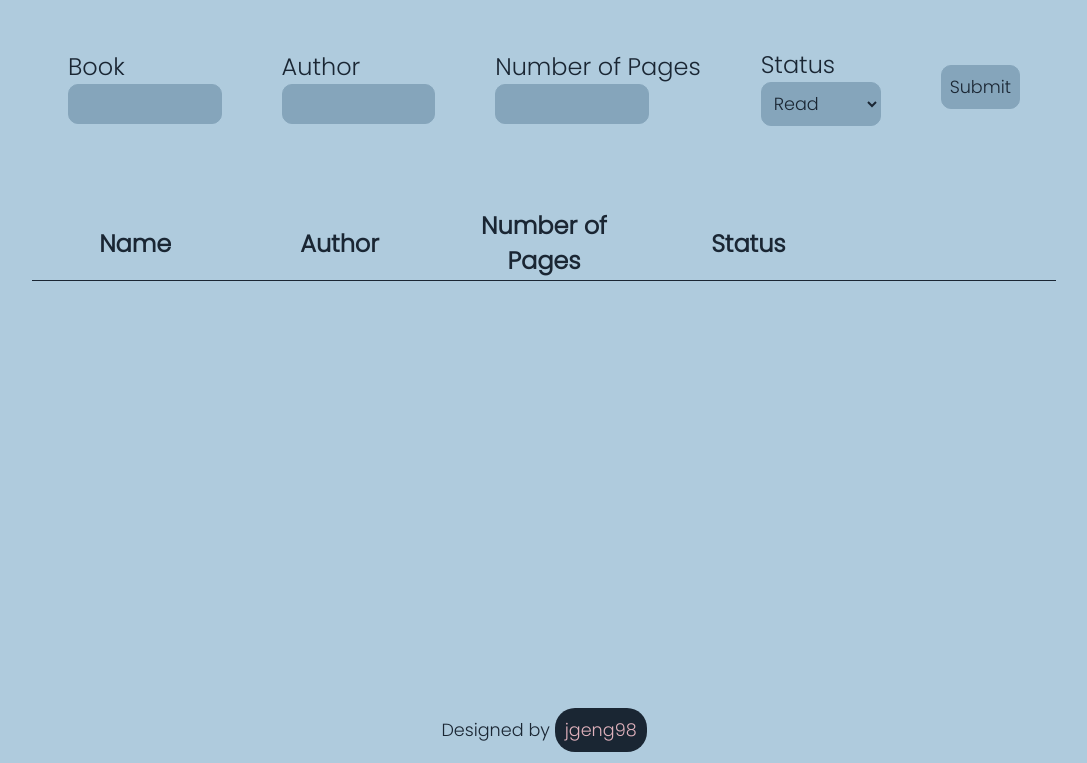
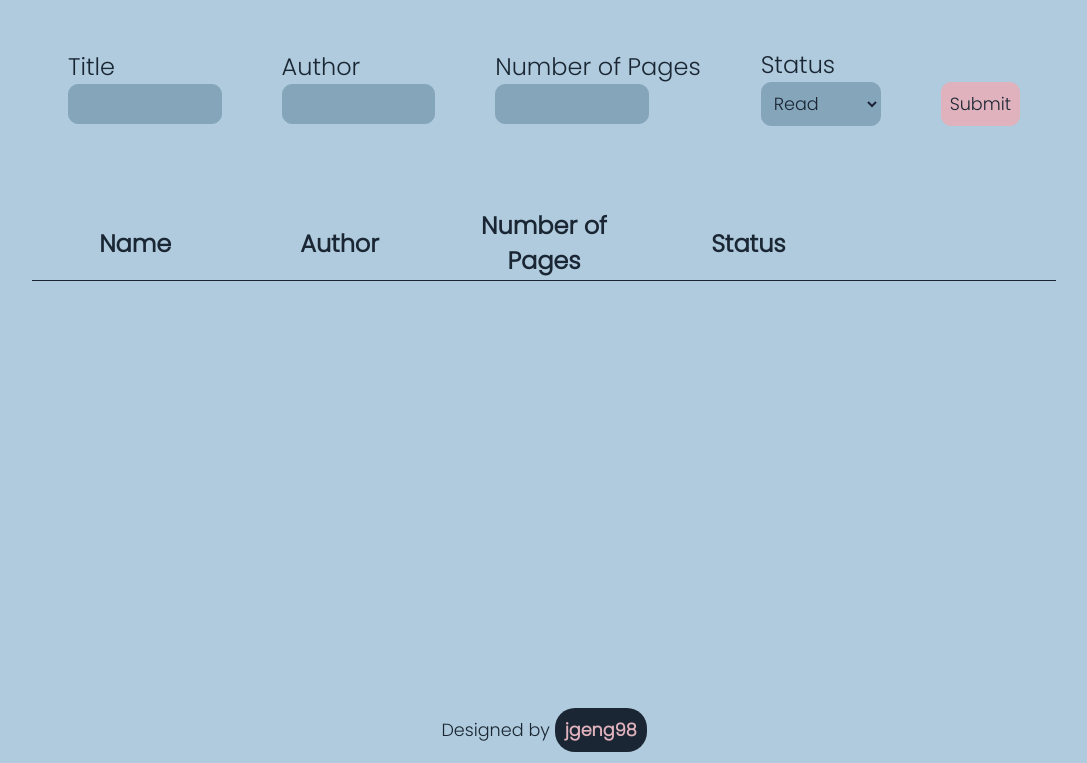
Before and after one commit to jgeng98/library, a website: page index.html in a window 1280 px wide. Shown: the part 95-858 px from the top of the page, without its empty margins (96-1183 px from the left). Drawn offline with Linux system fonts and the light colour scheme.

Commit message:
finish basic styling, change element IDs

```diff
--- a/index.html
+++ b/index.html
@@ -21,7 +21,7 @@
     <main>
       <form id="add-book-form">
         <div class="input-group">
-          <label id="name" for="name">Book</label>
+          <label id="name" for="name">Title</label>
           <br />
           <input
             type="text"
@@ -48,7 +48,7 @@
           <label id="page-num" for="page-num">Number of Pages</label>
           <br />
           <input
-            type="text"
+            type="number"
             class="form-field"
             name="page-num"
             id="book-pages"
--- a/style.css
+++ b/style.css
@@ -45,19 +45,18 @@ header {
 
 #submit {
   padding: 30px;
-  display: flex;
-  align-items: center;
-  justify-content: center;
+  align-self: flex-end;
 }
 
 #submit button {
   font-family: "Poppins", "Open Sans", sans-serif;
   padding: 8px;
   border-radius: 10px;
-  border: 1px solid #85a5bb;
+  border: 1px solid #e0b2bd;
   font-size: 1.1em;
   color: #1a2633;
-  background-color: #85a5bb;
+  background-color: #e0b2bd;
+  cursor: pointer;
 }
 
 #add-book-form input {
@@ -109,4 +108,5 @@ footer a {
   border-radius: 20px;
   padding: 10px;
   color: #e0b2bd;
+  font-weight: bold;
 }
```
